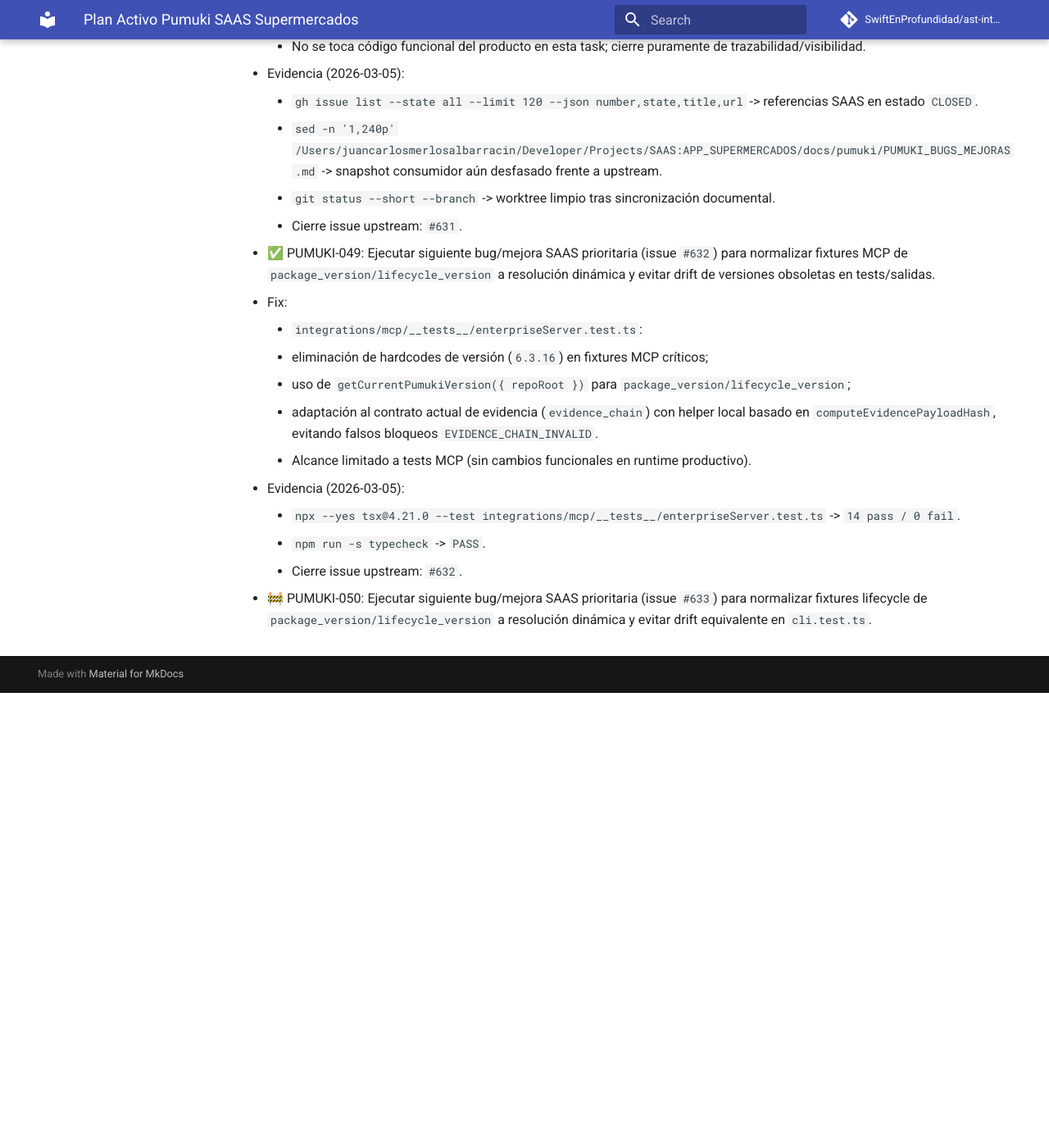
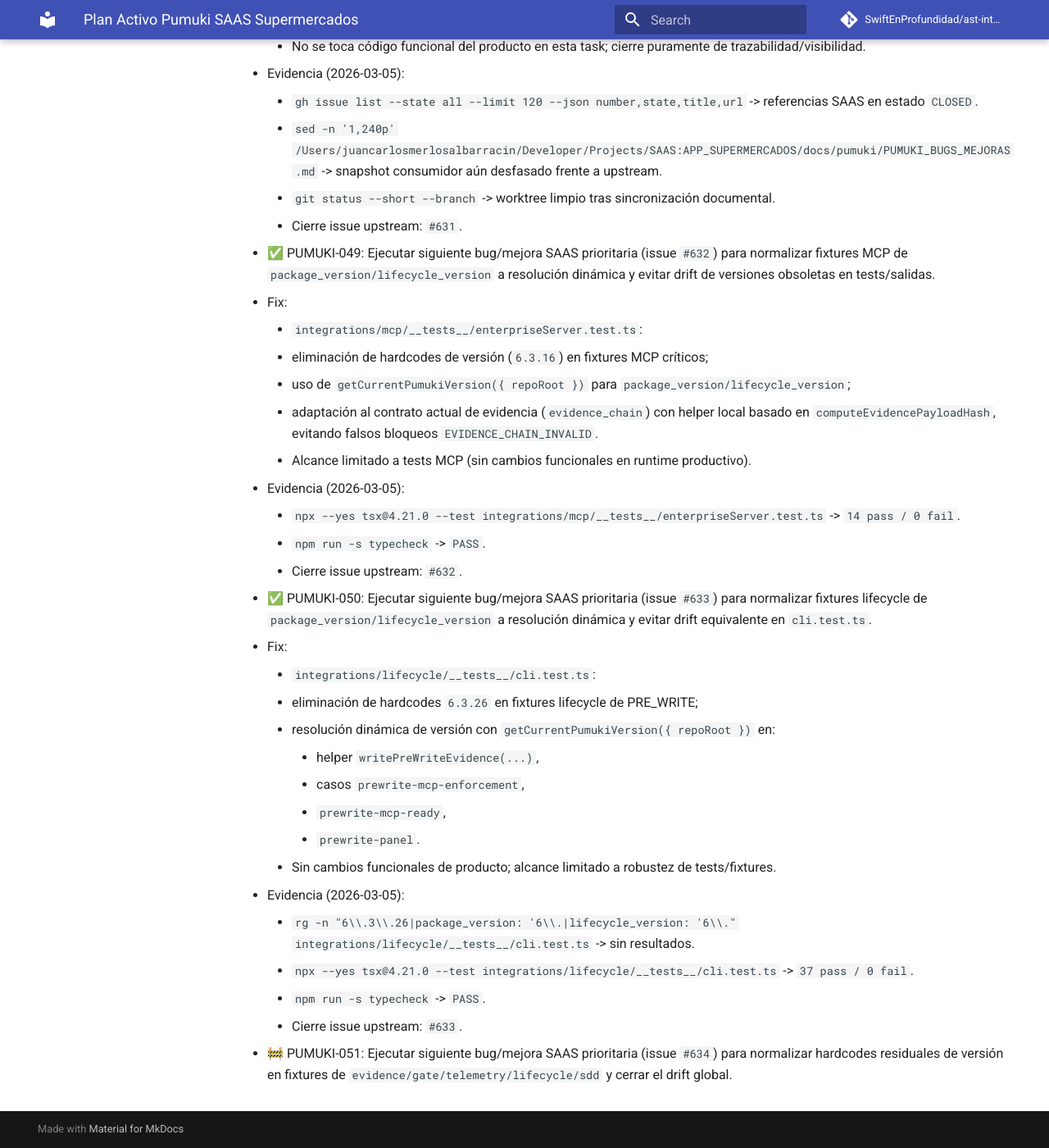
Before and after one commit to SwiftEnProfundidad/ast-intelligence-hooks, an MkDocs documentation site: the page built from docs/seguimiento-activo-pumuki-saas-supermercados.md, in a window 1280 px wide and 1400 px high, scrolled down 17919 px. Shown: the whole window at 82% size. Built offline with MkDocs 1.6.1 and Material for MkDocs 9.7.7, drawn with Linux system fonts in a browser that asks for light colours; comment, search, counter and statistics services are not loaded; before the commit the page ends 18764 px from its top, so only the background shows below that.

Commit message:
test(lifecycle): use dynamic package version fixtures in cli tests (#633)

```diff
--- a/docs/seguimiento-activo-pumuki-saas-supermercados.md
+++ b/docs/seguimiento-activo-pumuki-saas-supermercados.md
@@ -468,4 +468,20 @@
     - `npm run -s typecheck` -> `PASS`.
     - Cierre issue upstream: `#632`.
 
-- 🚧 PUMUKI-050: Ejecutar siguiente bug/mejora SAAS prioritaria (issue `#633`) para normalizar fixtures lifecycle de `package_version/lifecycle_version` a resolución dinámica y evitar drift equivalente en `cli.test.ts`.
+- ✅ PUMUKI-050: Ejecutar siguiente bug/mejora SAAS prioritaria (issue `#633`) para normalizar fixtures lifecycle de `package_version/lifecycle_version` a resolución dinámica y evitar drift equivalente en `cli.test.ts`.
+  - Fix:
+    - `integrations/lifecycle/__tests__/cli.test.ts`:
+      - eliminación de hardcodes `6.3.26` en fixtures lifecycle de PRE_WRITE;
+      - resolución dinámica de versión con `getCurrentPumukiVersion({ repoRoot })` en:
+        - helper `writePreWriteEvidence(...)`,
+        - casos `prewrite-mcp-enforcement`,
+        - `prewrite-mcp-ready`,
+        - `prewrite-panel`.
+    - Sin cambios funcionales de producto; alcance limitado a robustez de tests/fixtures.
+  - Evidencia (2026-03-05):
+    - `rg -n "6\\.3\\.26|package_version: '6\\.|lifecycle_version: '6\\." integrations/lifecycle/__tests__/cli.test.ts` -> sin resultados.
+    - `npx --yes tsx@4.21.0 --test integrations/lifecycle/__tests__/cli.test.ts` -> `37 pass / 0 fail`.
+    - `npm run -s typecheck` -> `PASS`.
+    - Cierre issue upstream: `#633`.
+
+- 🚧 PUMUKI-051: Ejecutar siguiente bug/mejora SAAS prioritaria (issue `#634`) para normalizar hardcodes residuales de versión en fixtures de `evidence/gate/telemetry/lifecycle/sdd` y cerrar el drift global.
```
Also changed, not shown: docs/registro-maestro-de-seguimiento.md (+2 -2 lines), 1 other file.
